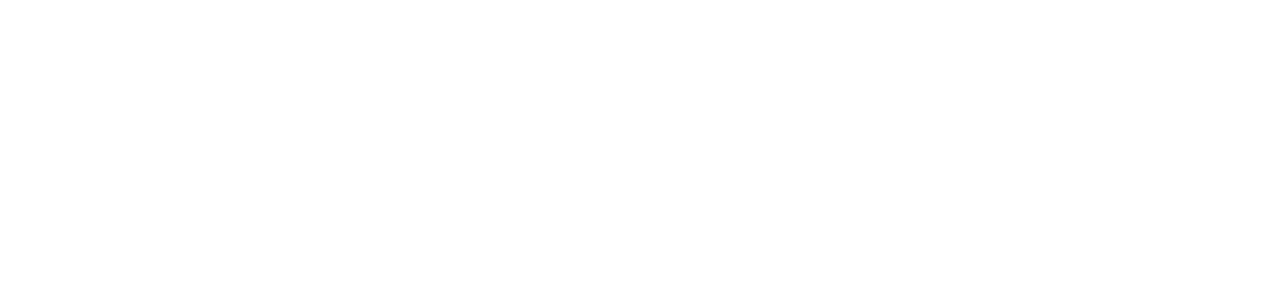
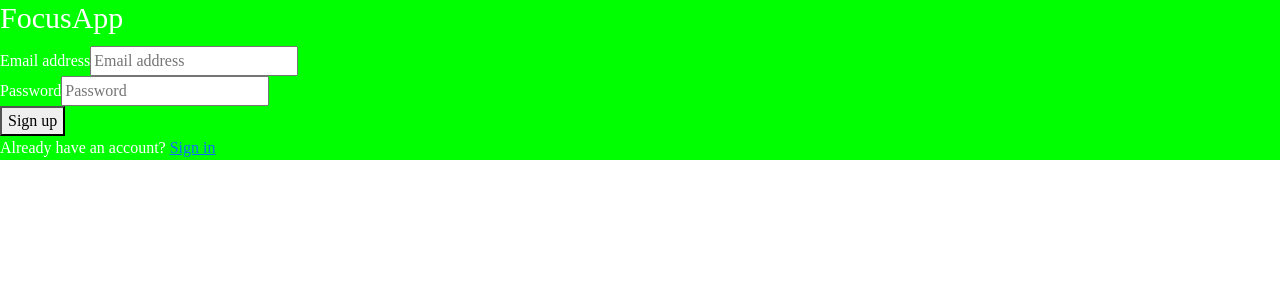
Before and after one commit to rhit-franklkj/budget-goal, a React (Vite) app in the folder budget-goal/: page /signup in a window 1280 px wide. Before the commit this address had no page. Shown: the top 300 px of the page. Built offline with nearby package versions, Linux system fonts and the light colour scheme; no server answers.

Commit message:
alright it's a lot janky but some of the authentication is working somewhat.

```diff
--- a/budget-goal/src/App.jsx
+++ b/budget-goal/src/App.jsx
@@ -5,6 +5,8 @@ import './bootstrap.bundle.min.js'
 import './App.css'
 import BudgetPage from "./BudgetPage.jsx"
 import Goal from "./goal.jsx";
+import Login from "./Login.jsx";
+import Signup from "./Signup.jsx";
 
 function App() {
   return (
@@ -12,6 +14,9 @@ function App() {
       <Routes>
         <Route path="/" element={<BudgetPage />} />
         <Route path="/goal" element={<Goal/>} />
+        <Route path="/signup" element={<Signup/>}/>
+        <Route path="/login" element={<Login/>}/>
+
       </Routes>
     </Router>
   );
--- a/budget-goal/src/BudgetPage.jsx
+++ b/budget-goal/src/BudgetPage.jsx
@@ -42,9 +42,17 @@ export default function BudgetPage(){
             <Background incomeSnapshots = {moneyManager.incomeSnapshots} expenseSnapshots = { moneyManager.expenseSnapshots }/>
             <InputMoney manager={moneyManager}/>
             <Tables incomeSnapshots = {moneyManager.incomeSnapshots} expenseSnapshots = { moneyManager.expenseSnapshots } onClick={(id, table) => {
-                let dbName = "temp-" + table;
+                //TODO: CHANGE THIS
+                //let dbName = "temp-" + table;
                 setIsDialogOpen(true);
-                setTransaction(doc(db, dbName, id));
+                if(table === "income"){
+                    setTransaction(doc(db, moneyManager.incomeTable, id));
+                } else if (table === "expense"){
+                    setTransaction(doc(db, moneyManager.expenseTable, id));
+                }
+
+
+
             }}/>
             <TransactionDialog isOpen={isDialogOpen}
             edit={(description, amount) => {
--- /dev/null
+++ b/budget-goal/src/Login.jsx
@@ -0,0 +1,85 @@
+import React, { useState } from 'react';
+import { signInWithEmailAndPassword } from 'firebase/auth';
+import { auth } from './firebaseConfig.js';
+import { NavLink, useNavigate } from 'react-router-dom'
+
+const Login = () => {
+    const navigate = useNavigate();
+    const [email, setEmail] = useState('');
+    const [password, setPassword] = useState('');
+
+    const onLogin = (e) => {
+        e.preventDefault();
+        signInWithEmailAndPassword(auth, email, password)
+            .then((userCredential) => {
+                // Signed in
+                const user = userCredential.user;
+                navigate("/")
+                console.log(user);
+            })
+            .catch((error) => {
+                const errorCode = error.code;
+                const errorMessage = error.message;
+                console.log(errorCode, errorMessage)
+            });
+
+    }
+
+    return (
+        <>
+            <main >
+                <section>
+                    <div>
+                        <p> FocusApp </p>
+
+                        <form>
+                            <div>
+                                <label htmlFor="email-address">
+                                    Email address
+                                </label>
+                                <input
+                                    id="email-address"
+                                    name="email"
+                                    type="email"
+                                    required
+                                    placeholder="Email address"
+                                    onChange={(e) => setEmail(e.target.value)}
+                                />
+                            </div>
+
+                            <div>
+                                <label htmlFor="password">
+                                    Password
+                                </label>
+                                <input
+                                    id="password"
+                                    name="password"
+                                    type="password"
+                                    required
+                                    placeholder="Password"
+                                    onChange={(e) => setPassword(e.target.value)}
+                                />
+                            </div>
+
+                            <div>
+                                <button onClick={onLogin}>
+                                    Login
+                                </button>
+                            </div>
+                        </form>
+
+                        <p className="text-sm text-white text-center">
+                            No account yet? {' '}
+                            <NavLink to="/signup">
+                                Sign up
+                            </NavLink>
+                        </p>
+
+                    </div>
+                </section>
+            </main>
+        </>
+    )
+}
+
+export default Login
--- a/budget-goal/src/MoneyManager.js
+++ b/budget-goal/src/MoneyManager.js
@@ -1,6 +1,7 @@
 import { collection, addDoc, setDoc, deleteDoc, serverTimestamp } from "firebase/firestore";
 import { onSnapshot, query, orderBy } from "firebase/firestore";
 import { db } from "./firebaseConfig.js"
+import { getAuth, onAuthStateChanged } from "firebase/auth";
 
 
 //TODO: remove magic words. Preferably with user-specific tables.
@@ -8,13 +9,41 @@ import { db } from "./firebaseConfig.js"
 // const keyQuote = "quote";
 // const keyMovie = "movie";
 // const keyLastEdited = "lastEdited";
+const user = getAuth.currentUser;
+const auth = getAuth();
+
+
+
+
 
 class MoneyManager {
+
     constructor() {
+        console.log("running constructor");
         this.incomeSnapshots = [];
-        this._ref_income = collection(db, "temp-income");
         this.expenseSnapshots = [];
-        this._ref_expense = collection(db, "temp-expense");
+        this.incomeTable = "temp-income";
+        this.expenseTable = "temp-expense"
+        if(user){
+            console.log("you are signed in");
+            this._ref_income = collection(db, user.uid + "-income");
+            this._ref_expense = collection(db, user.uid + "-expense")
+
+        } else {
+
+            this._ref_income = collection(db, this.incomeTable);
+            this._ref_expense = collection(db, this.expenseTable);
+
+        }
+
+    }
+
+    updateUser(uid) {
+        console.log("signed in= changed refs.");
+        this.incomeTable = uid + "-income";
+        this._ref_income = collection(db, this.incomeTable);
+        this.expenseTable = uid + "-expense"
+        this._ref_expense = collection(db, this.expenseTable);
     }
 
 
@@ -80,3 +109,16 @@ class MoneyManager {
 
 const instance = new MoneyManager();
 export default instance;
+
+onAuthStateChanged(auth, (user) => {
+    if (user) {
+
+      const uid = user.uid;
+
+      instance.updateUser(uid);
+
+      // ...
+    } else {
+      console.log("aaaaaaaaaaaaaaaaaaaaaaaaaaaaaaaaa");
+    }
+  });
--- /dev/null
+++ b/budget-goal/src/Signup.jsx
@@ -0,0 +1,92 @@
+import React, { useState } from 'react';
+import { NavLink, useNavigate } from 'react-router-dom';
+import { createUserWithEmailAndPassword } from 'firebase/auth';
+import { auth } from './firebaseConfig.js';
+
+const Signup = () => {
+    const navigate = useNavigate();
+
+    const [email, setEmail] = useState('')
+    const [password, setPassword] = useState('');
+
+    const onSubmit = async (e) => {
+        e.preventDefault()
+
+        await createUserWithEmailAndPassword(auth, email, password)
+            .then((userCredential) => {
+                // Signed in
+                const user = userCredential.user;
+                console.log(user);
+                console.log(user.uid);
+
+                navigate("/login") // I /might/ be able to make this go directly to the main page. idk though.
+                // ...
+            })
+            .catch((error) => {
+                const errorCode = error.code;
+                const errorMessage = error.message;
+                console.log(errorCode, errorMessage);
+                // ..
+            });
+
+
+    }
+
+    return (
+        <main >
+            <section>
+                <div>
+                    <div>
+                        <h1> FocusApp </h1>
+                        <form>
+                            <div>
+                                <label htmlFor="email-address">
+                                    Email address
+                                </label>
+                                <input
+                                    type="email"
+                                    label="Email address"
+                                    value={email}
+                                    onChange={(e) => setEmail(e.target.value)}
+                                    required
+                                    placeholder="Email address"
+                                />
+                            </div>
+
+                            <div>
+                                <label htmlFor="password">
+                                    Password
+                                </label>
+                                <input
+                                    type="password"
+                                    label="Create password"
+                                    value={password}
+                                    onChange={(e) => setPassword(e.target.value)}
+                                    required
+                                    placeholder="Password"
+                                />
+                            </div>
+
+                            <button
+                                type="submit"
+                                onClick={onSubmit}
+                            >
+                                Sign up
+                            </button>
+
+                        </form>
+
+                        <p>
+                            Already have an account?{' '}
+                            <NavLink to="/login" >
+                                Sign in
+                            </NavLink>
+                        </p>
+                    </div>
+                </div>
+            </section>
+        </main>
+    )
+}
+
+export default Signup
--- a/budget-goal/src/firebaseConfig.js
+++ b/budget-goal/src/firebaseConfig.js
@@ -1,6 +1,7 @@
 import { initializeApp } from "firebase/app";
 import { getFirestore } from "firebase/firestore";
 import { getAnalytics } from "firebase/analytics";
+import {getAuth} from "firebase/auth";
 
 
 // TODO: Replace the following with your app's Firebase project configuration
@@ -24,11 +25,12 @@ const firebaseConfig = {
 };
 
 // Initialize Firebase
-const app = initializeApp(firebaseConfig);
+export const app = initializeApp(firebaseConfig);
 const analytics = getAnalytics(app);
 
 
 // Initialize Cloud Firestore and get a reference to the service
 const db = getFirestore(app);
+export const auth = getAuth(app);
 
 export {db}
```
